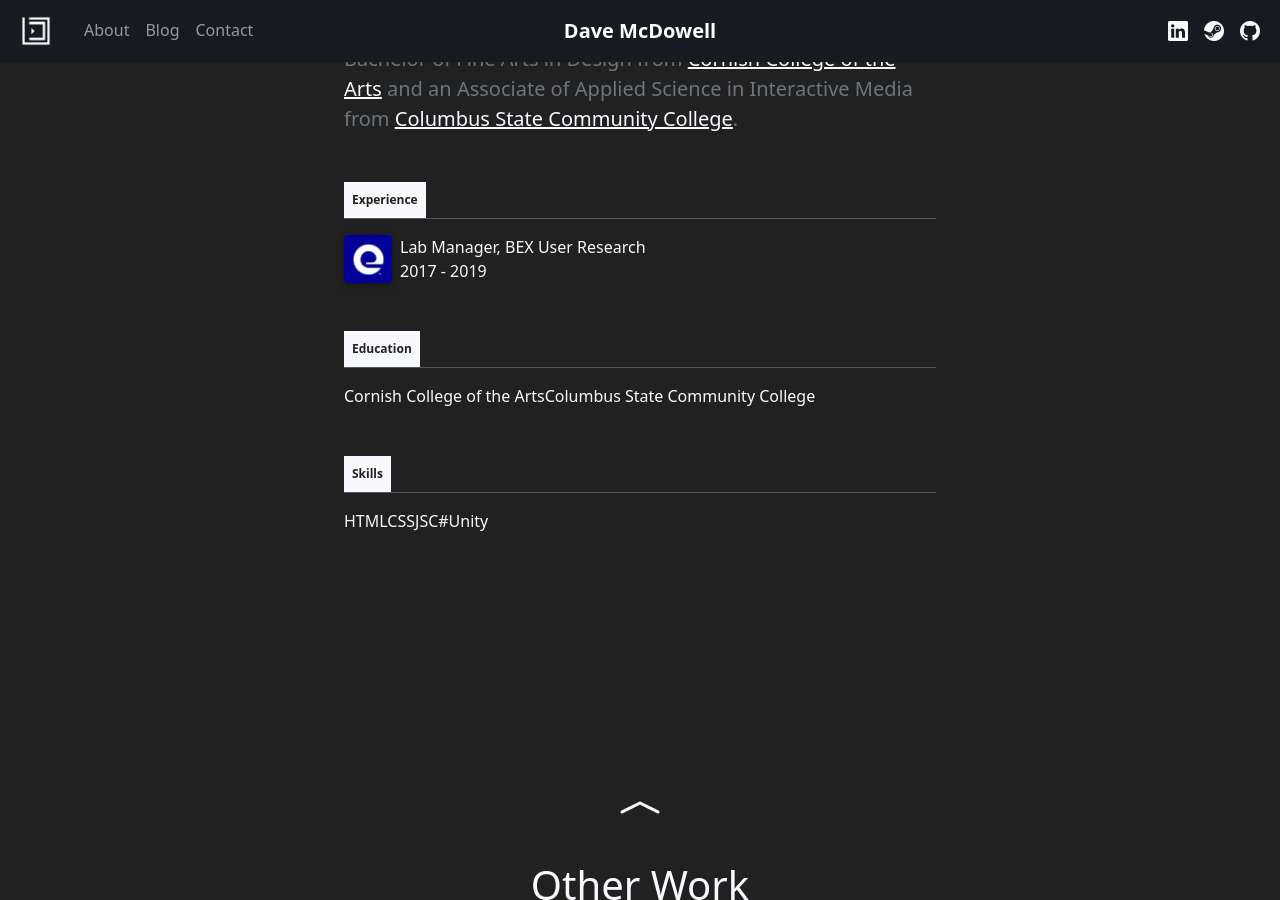
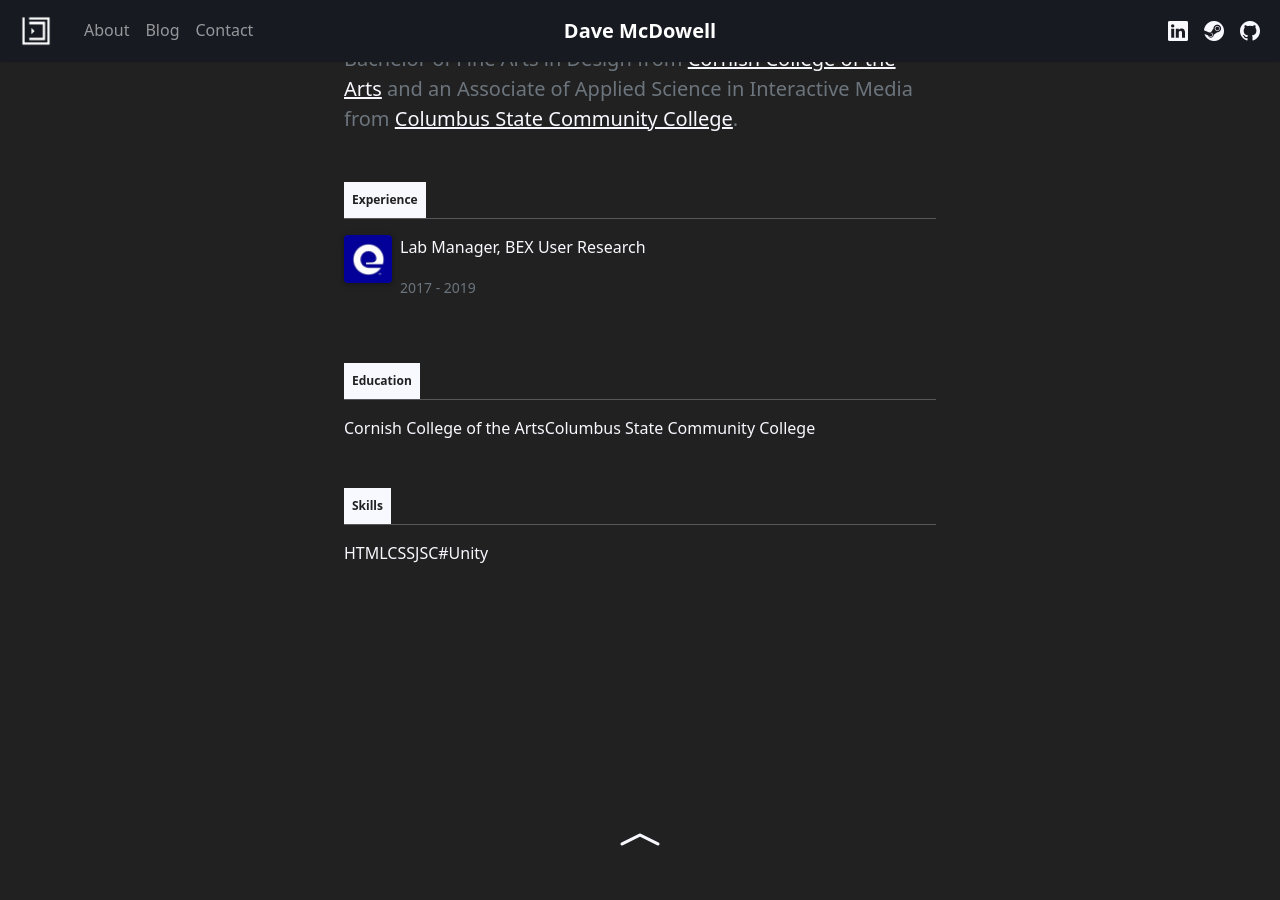
Before and after one commit to davemcdowell/portfolio, a Jekyll site: the page built from about.html, in a window 1280 px wide and 900 px high, scrolled down 375 px. Built offline with Jekyll 4.4.1, drawn with Linux system fonts in a browser that asks for light colours; nearby versions of some CDN libraries.

Commit message:
Update about.html

```diff
--- a/about.html
+++ b/about.html
@@ -24,13 +20,13 @@
                             {%- for experience in site.data.cv.experience -%}
                             <div class="d-flex">
                                 <div class="flex-shrink-0">
-                                  <a href="{{ experience.url }}"><img class="rounded bs-sm" src="{{ experience.logo | relative_url }}" width="48" height="48" alt="{{ experience.company }} logo"></a>
+                                  <a href="{{ experience.url }}"><img class="rounded bs-sm" src="{{ experience.logo | relative_url }}" width="48" height="48" alt="{{ experience.company }} logo" style="max-width: 48px; max-height: 48px;"></a>
                                 </div>
                                 <div class="flex-grow-1 ms-2">
-                                  <span class="title d-block">{{ experience.job-title }}</span>
-                                  <span class="project">{{ experience.start-date }}</span> - <span class="year">{{ experience.end-date }}</span>
+                                  <p class="title d-block">{{ experience.job-title }}</p>
+                                  <p class="text-muted"><small>{{ experience.start-date }} - {{ experience.end-date }}</small></p>
                                 </div>
-                              </div>
+                            </div>
                             {%- endfor -%}
                         </div>
                     </div>
```
Also changed, not shown: other parts of about.html (+0 -4 lines).
